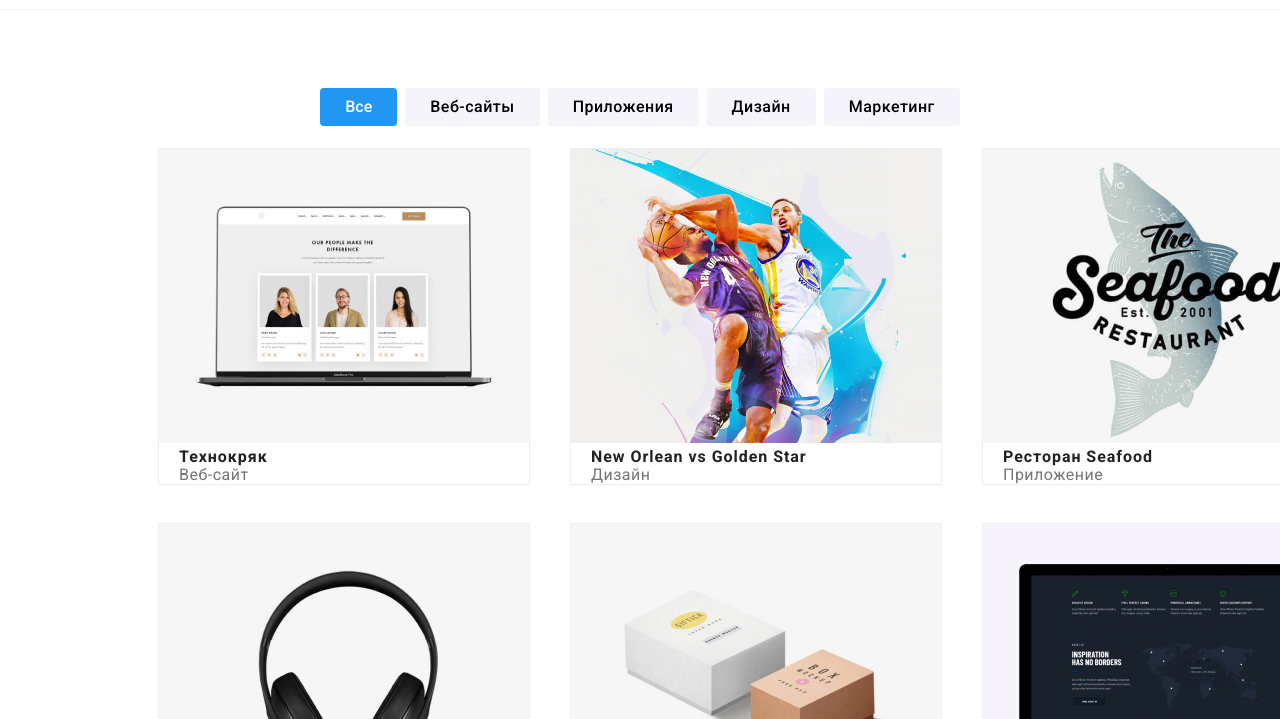
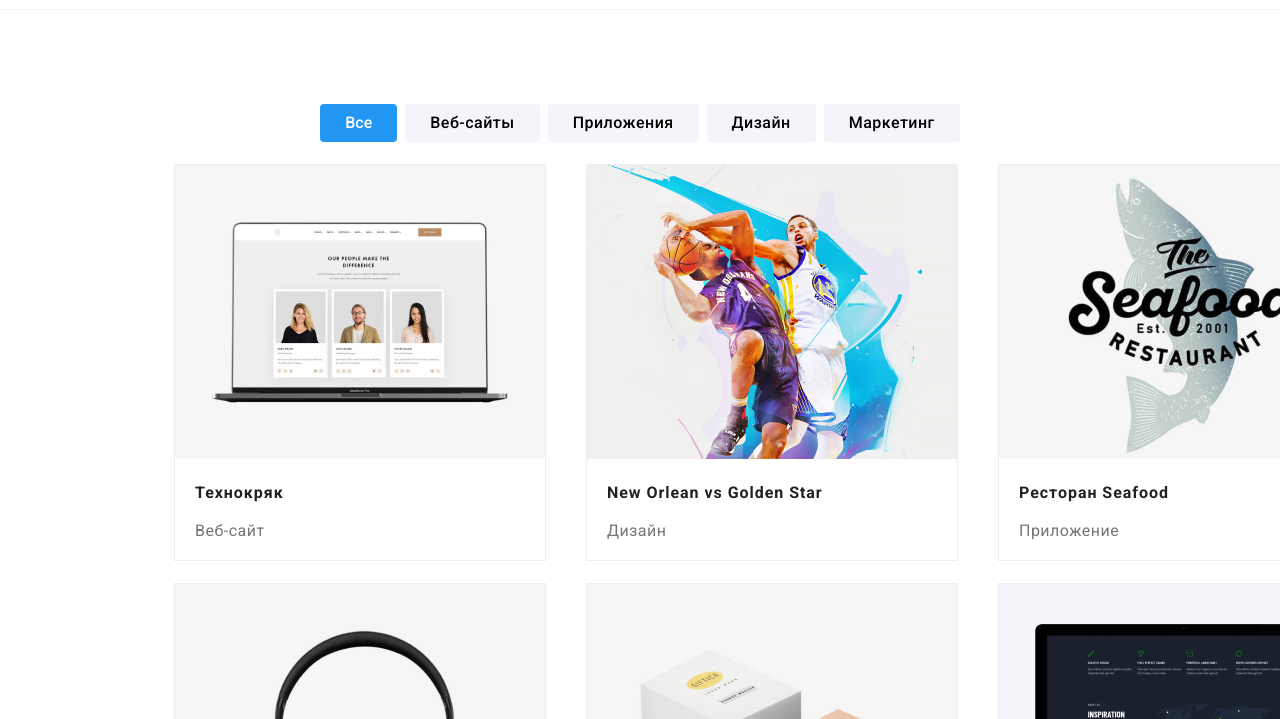
Before and after one commit to artcheck/goit-markup-hw-03, a plain HTML site: page portfolio.html in a window 1280 px wide. Shown: the part 81-800 px from the top of the page. Drawn offline with nearby package versions, Linux system fonts and the light colour scheme.

Commit message:
fixed issues

```diff
--- a/css/styles.css
+++ b/css/styles.css
@@ -161,7 +161,7 @@ ul{
 }
 /* Section */
 .section{
-  padding: 76px;
+  padding: 92px;
   overflow-x:hidden;
 }
 /* Features */
@@ -391,7 +391,7 @@ ul{
 }
 .portfolio_list {
   border: 1px solid #EEEEEE;
-  margin: 20px 20px 18px 20px;
+  margin: 20px 20px 2px 20px;
 }
 .portfolio-list_link {
   color: var(--title-text-color);
@@ -404,7 +404,7 @@ ul{
   font-style: normal;
   font-weight: bold;
   color: #212121;
-  padding-left: 20px;
+  padding: 20px;
 }
 .portfolio-list_text {
   font-family: roboto;
@@ -413,5 +413,5 @@ ul{
   font-weight: normal;
   letter-spacing: 0.03em;
   color: var(--aditional-text-color);
-  padding-left: 20px;
+  padding: 0px 20px 20px 20px;
 }
```
